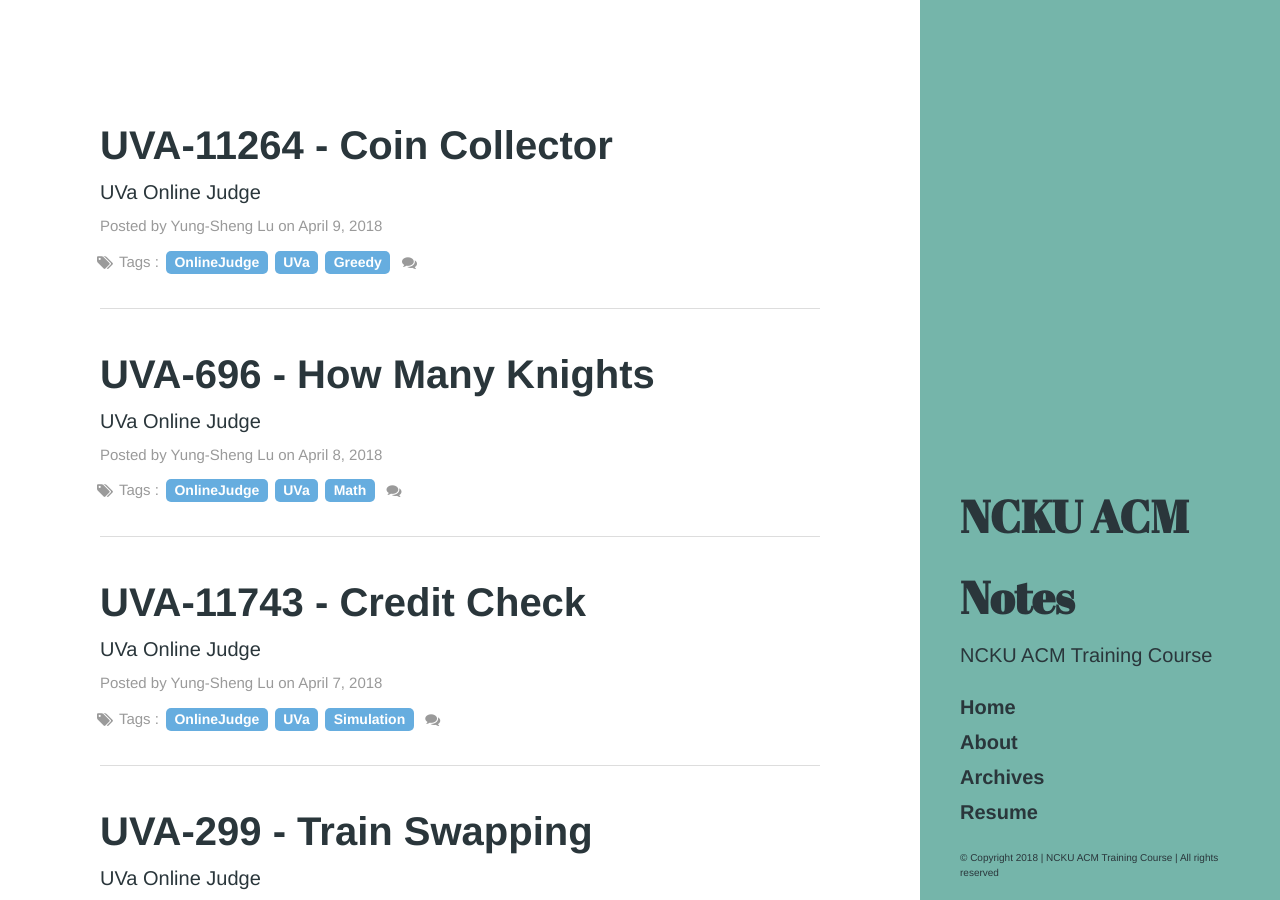
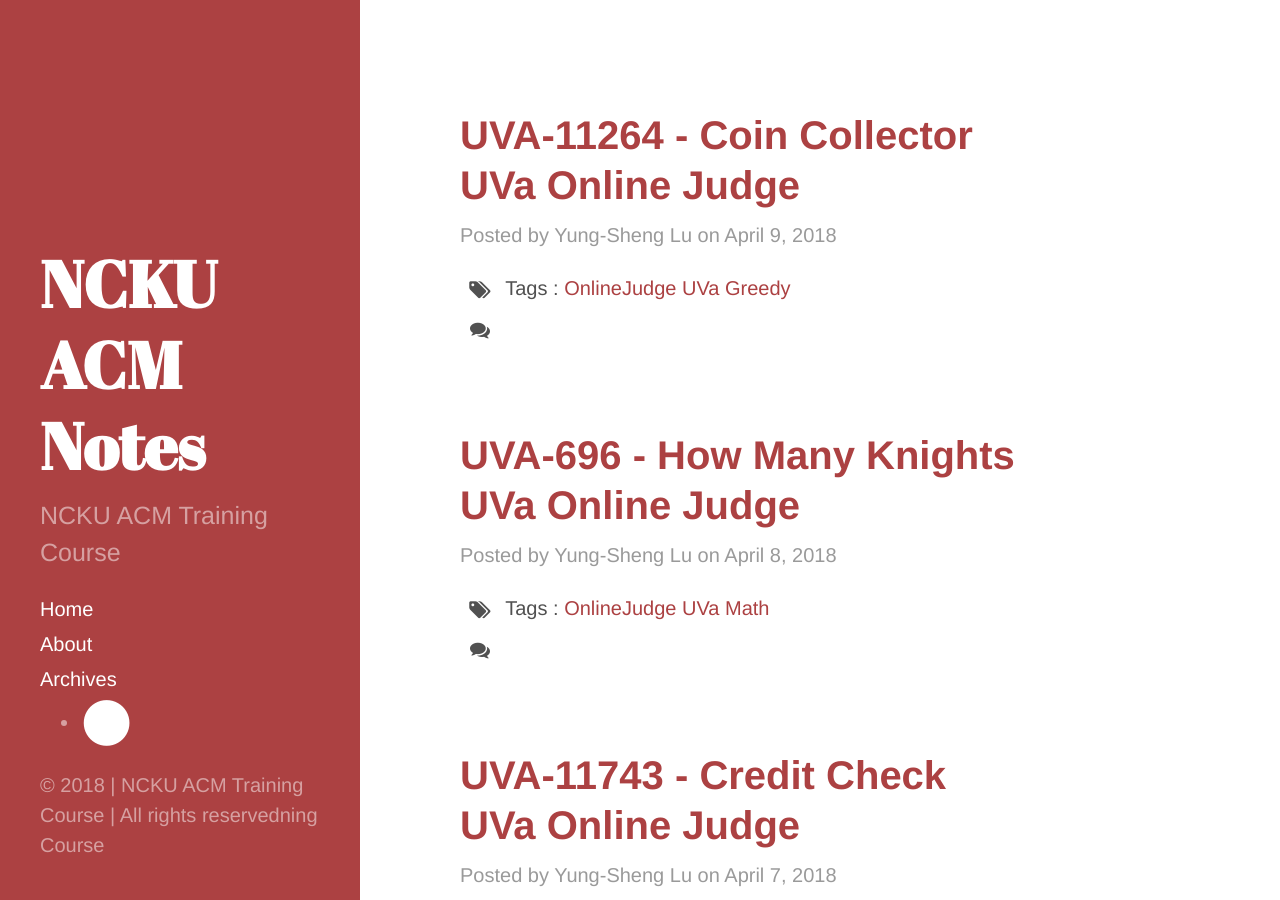
Before and after one commit to NCKUACM-Notes/nckuacm-notes.github.io, a Jekyll site: the page built from index.html, in a window 1280 px wide and 900 px high. Built offline with Jekyll 4.4.1, drawn with Linux system fonts in a browser that asks for light colours; the list of posts is cut into pages by our own code; comment, search, counter and statistics services are not loaded.

Commit message:
Initial commit

```diff
--- a/_config.yml
+++ b/_config.yml
@@ -22,3 +22,4 @@ paginate            : 5
 
 # Custom vars
 version             : 0.1.0
+github_username     : NCKUACM-Notes
--- a/_includes/sidebar.html
+++ b/_includes/sidebar.html
@@ -24,7 +24,6 @@
           {% endif %}
         {% endif %}
       {% endfor %}
-      <a class="sidebar-nav-item" href="{{ site.baseurl }}/Resume">Resume</a>
       <span class="sidebar-nav-item">
         <ul class="list-inline text-center">
           {% if site.facebook_username %}
@@ -51,7 +50,7 @@
       </span>
     </nav>
     <p class="copyright">
-        &copy; Copyright {{ site.time | date: '%Y' }} | NCKU ACM Training Course | All rights reserved
+        &copy; {{ site.time | date: '%Y' }} | NCKU ACM Training Course | All rights reservedning Course
     </p>
   </div>
 </div>
--- a/_layouts/default.html
+++ b/_layouts/default.html
@@ -2,7 +2,7 @@
 <html xmlns="http://www.w3.org/1999/xhtml" xml:lang="en" lang="en-us">
 {% include head.html %}
 
-<body class="theme-base-chocolate layout-reverse">
+<body class="theme-base-08">
     {% include navbar.html %} {% include sidebar.html %}
     <div class="content container">
         {{ content }} {% include comments.html %}
--- a/index.html
+++ b/index.html
@@ -32,7 +32,7 @@ title: Home
       </div>
       <div
         class="fb-like social-plugins"
-        data-href="https://yungshenglu.github.io{{post.url}}"
+        data-href="https://nckuacm-notes.github.io{{post.url}}"
         data-layout="button"
         data-action="like"
         data-share="true">
```
